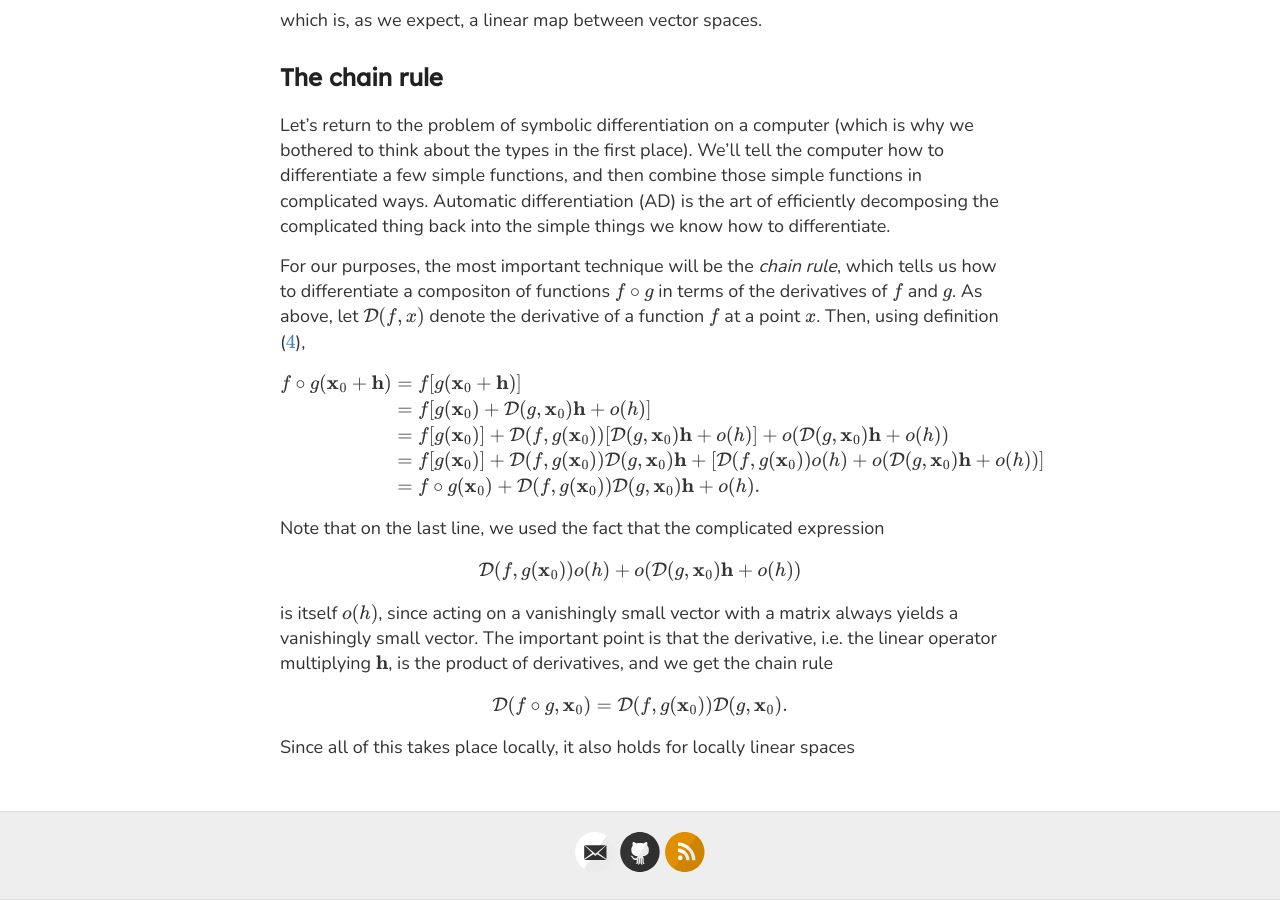
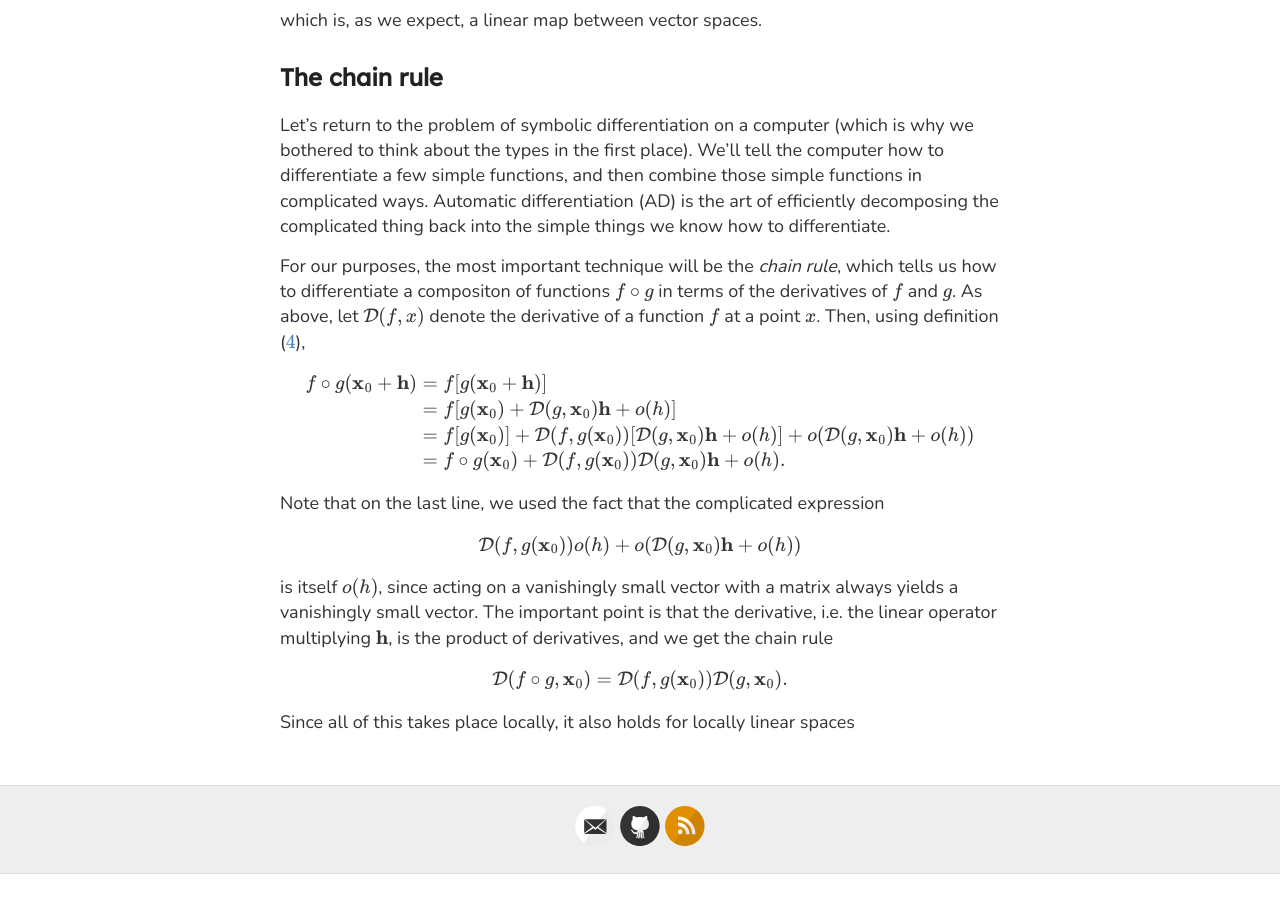
Before and after one commit to heptarch/heptarch.github.io, a Jekyll site: the page built from drafts/type-diff.md, in a window 1280 px wide and 900 px high, scrolled down 5024 px. Built offline with Jekyll 4.4.1, drawn with Linux system fonts in a browser that asks for light colours; our own code applies the rules of GitHub Pages for plain Markdown files; formulas are drawn with MathJax 3; a script that is not in the unit is left out; after the commit the page ends 5898 px from its top, so only the background shows below that.

Commit message:
Edit type-diff sec 4

```diff
--- a/drafts/type-diff.md
+++ b/drafts/type-diff.md
@@ -274,8 +274,6 @@ f \circ g (\mathbf{x}_0 + \mathbf{h}) & =
 f[g (\mathbf{x}_0 + \mathbf{h})] \\
 & = f [g (\mathbf{x}_0) + \mathcal{D}(g, \mathbf{x}_0) \mathbf{h} + o(h)] \\
 & = f [g (\mathbf{x}_0)] + \mathcal{D}(f, g(\mathbf{x}_0)) [\mathcal{D}(g, \mathbf{x}_0) \mathbf{h} + o(h)] + o(\mathcal{D}(g, \mathbf{x}_0) \mathbf{h} + o(h)) \\
-& = f [g (\mathbf{x}_0)] + \mathcal{D}(f, g(\mathbf{x}_0)) \mathcal{D}(g, \mathbf{x}_0) \mathbf{h} +
-[\mathcal{D}(f, g(\mathbf{x}_0)) o(h) + o(\mathcal{D}(g, \mathbf{x}_0) \mathbf{h} + o(h))] \\
 & = f \circ g (\mathbf{x}_0) + \mathcal{D}(f, g(\mathbf{x}_0)) \mathcal{D}(g, \mathbf{x}_0) \mathbf{h} + o(h).
 \end{align*}
 $$
```
